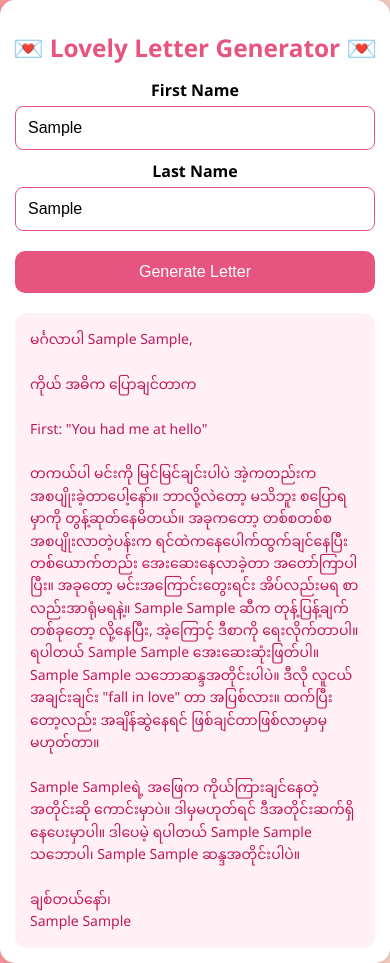
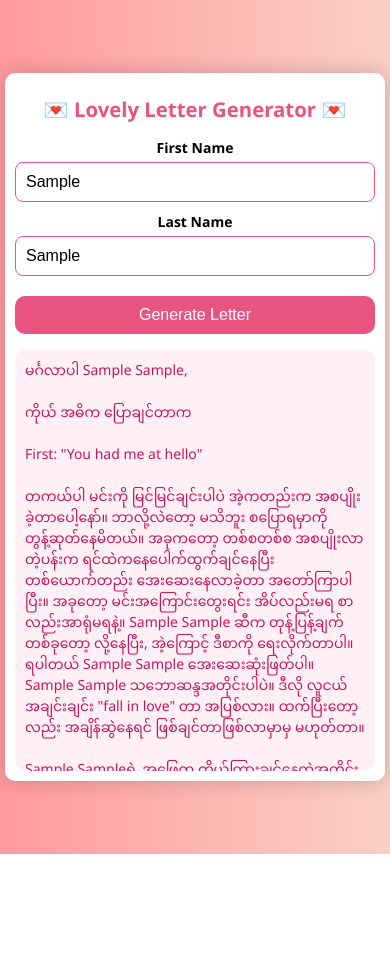
Before and after one commit to kuro-chan-art/Secret-letter, a plain HTML site: page index.html in a window 390 px wide. Both pictures are taken after typing "Sample", "Sample" into the empty fields and a click on the button "Generate Letter". After the commit the page ends 854 px from the top, so only its background shows below. Drawn offline with Linux system fonts and the light colour scheme.

Commit message:
Update style.css

```diff
--- a/style.css
+++ b/style.css
@@ -8,22 +8,25 @@ body {
     align-items: center;
     min-height: 100vh;
     overflow-x: hidden; /* Prevent horizontal scroll */
+    padding: 10px; /* Add small padding for edge cases */
 }
 
 .container {
     background: white;
-    width: min(450px, 90vw); /* Responsive width: max 450px or 90% of viewport width */
-    padding: 25px;
+    width: min(450px, 95vw); /* More responsive: max 450px or 95% of viewport width */
+    max-width: 100%; /* Ensure it never exceeds screen */
+    padding: 20px;
     border-radius: 15px;
     box-shadow: 0 0 20px rgba(0,0,0,0.2);
     text-align: center;
     animation: fadeInUp 1s ease-out;
+    box-sizing: border-box; /* Include padding in width */
 }
 
 h1 {
     color: #e75480;
     margin-bottom: 20px;
-    font-size: clamp(24px, 5vw, 32px); /* Responsive font size */
+    font-size: clamp(20px, 6vw, 32px); /* Better scaling for small screens */
     animation: pulse 2s infinite;
 }
 
@@ -31,7 +34,7 @@ label {
     display: block;
     margin-top: 15px;
     font-weight: bold;
-    font-size: clamp(14px, 3vw, 16px); /* Responsive font size */
+    font-size: clamp(12px, 4vw, 16px);
     opacity: 0;
     animation: fadeIn 1s ease-out 0.5s forwards;
 }
@@ -42,11 +45,11 @@ input {
     margin-top: 5px;
     border: 1px solid #e75480;
     border-radius: 8px;
-    font-size: clamp(14px, 3vw, 16px); /* Responsive font size */
+    font-size: clamp(14px, 4vw, 16px);
     transition: all 0.3s ease;
     opacity: 0;
     animation: fadeIn 1s ease-out 0.7s forwards;
-    box-sizing: border-box; /* Include padding in width */
+    box-sizing: border-box;
 }
 
 input:focus {
@@ -60,14 +63,14 @@ button {
     padding: 12px;
     background: #e75480;
     color: white;
-    font-size: clamp(14px, 3vw, 16px); /* Responsive font size */
+    font-size: clamp(14px, 4vw, 16px);
     border: none;
     border-radius: 10px;
     cursor: pointer;
     transition: all 0.3s ease;
     opacity: 0;
     animation: fadeIn 1s ease-out 0.9s forwards;
-    box-sizing: border-box; /* Include padding in width */
+    box-sizing: border-box;
 }
 
 button:hover {
@@ -82,26 +85,29 @@ button:active {
 
 #letterBox {
     margin-top: 25px;
-    padding: 20px;
+    padding: 15px;
     background: #fff0f5;
     border-radius: 12px;
     display: none;
-    font-size: clamp(14px, 3vw, 16px); /* Responsive font size */
-    line-height: 1.6;
+    font-size: clamp(12px, 4vw, 16px);
+    line-height: 1.5; /* Tighter line height for better fit */
     color: #c2185b;
     text-align: left;
     position: relative;
     overflow: hidden;
-    box-sizing: border-box; /* Include padding in width */
+    word-wrap: break-word; /* Ensure long words wrap */
+    box-sizing: border-box;
+    max-height: 60vh; /* Limit height to prevent overflow on small screens */
+    overflow-y: auto; /* Add scroll if needed */
 }
 
-/* Floating hearts animation */
+/* Floating hearts animation - hidden on small screens */
 #letterBox::before {
     content: '❤️';
     position: absolute;
     top: -10px;
     left: 10%;
-    font-size: clamp(16px, 4vw, 20px); /* Responsive font size */
+    font-size: clamp(14px, 5vw, 20px);
     animation: float 3s ease-in-out infinite;
 }
 
@@ -110,7 +116,7 @@ button:active {
     position: absolute;
     top: -10px;
     right: 10%;
-    font-size: clamp(14px, 3.5vw, 18px); /* Responsive font size */
+    font-size: clamp(12px, 4vw, 18px);
     animation: float 4s ease-in-out infinite reverse;
 }
 
@@ -165,6 +171,11 @@ button:active {
     to { width: 100%; }
 }
 
+@keyframes fadeInText {
+    from { opacity: 0; }
+    to { opacity: 1; }
+}
+
 #letterBox.show {
     animation: bounceIn 1s ease forwards;
 }
@@ -173,7 +184,11 @@ button:active {
     overflow: hidden;
     border-right: 2px solid #c2185b;
     white-space: nowrap;
-    animation: typewriter 3s steps(40, end), blink-caret 0.75s step-end infinite;
+    animation: typewriter 4s steps(100, end), blink-caret 0.75s step-end infinite; /* Adjusted steps for longer text */
+}
+
+.fadeInText {
+    animation: fadeInText 2s ease forwards;
 }
 
 @keyframes blink-caret {
@@ -184,45 +199,51 @@ button:active {
 /* Enhanced responsive design */
 @media (max-width: 768px) {
     .container {
-        width: 95vw; /* Wider on tablets */
-        padding: 20px;
+        width: 90vw;
+        padding: 15px;
     }
     h1 {
-        font-size: 28px;
+        font-size: 24px;
     }
-    label, input, button, #letterBox {
-        font-size: 16px;
-    }
-    #letterBox::before {
-        font-size: 18px;
-    }
-    #letterBox::after {
-        font-size: 16px;
+    #letterBox::before, #letterBox::after {
+        display: none; /* Hide hearts on tablets for cleaner look */
     }
 }
 
 @media (max-width: 480px) {
+    body {
+        padding: 5px;
+    }
     .container {
-        width: 98vw; /* Almost full width on small phones */
-        padding: 15px;
+        width: 100vw;
+        padding: 10px;
+        border-radius: 10px;
     }
     h1 {
-        font-size: 24px;
+        font-size: 20px;
         margin-bottom: 15px;
     }
     label {
         margin-top: 10px;
+        font-size: 14px;
     }
     input, button {
-        padding: 12px;
-        font-size: 16px;
+        padding: 10px;
+        font-size: 16px; /* Prevent zoom on iOS */
     }
     #letterBox {
-        padding: 15px;
+        padding: 10px;
         font-size: 14px;
-        margin-top: 20px;
+        margin-top: 15px;
+        max-height: 50vh;
     }
     #letterBox::before, #letterBox::after {
-        display: none; /* Hide floating hearts on very small screens to avoid clutter */
+        display: none; /* Hide hearts on phones */
+    }
+    .typewriter {
+        animation: none; /* Disable typewriter on phones for better performance */
+    }
+    .fadeInText {
+        animation: fadeInText 1.5s ease forwards; /* Use fade-in instead */
     }
 }
```
